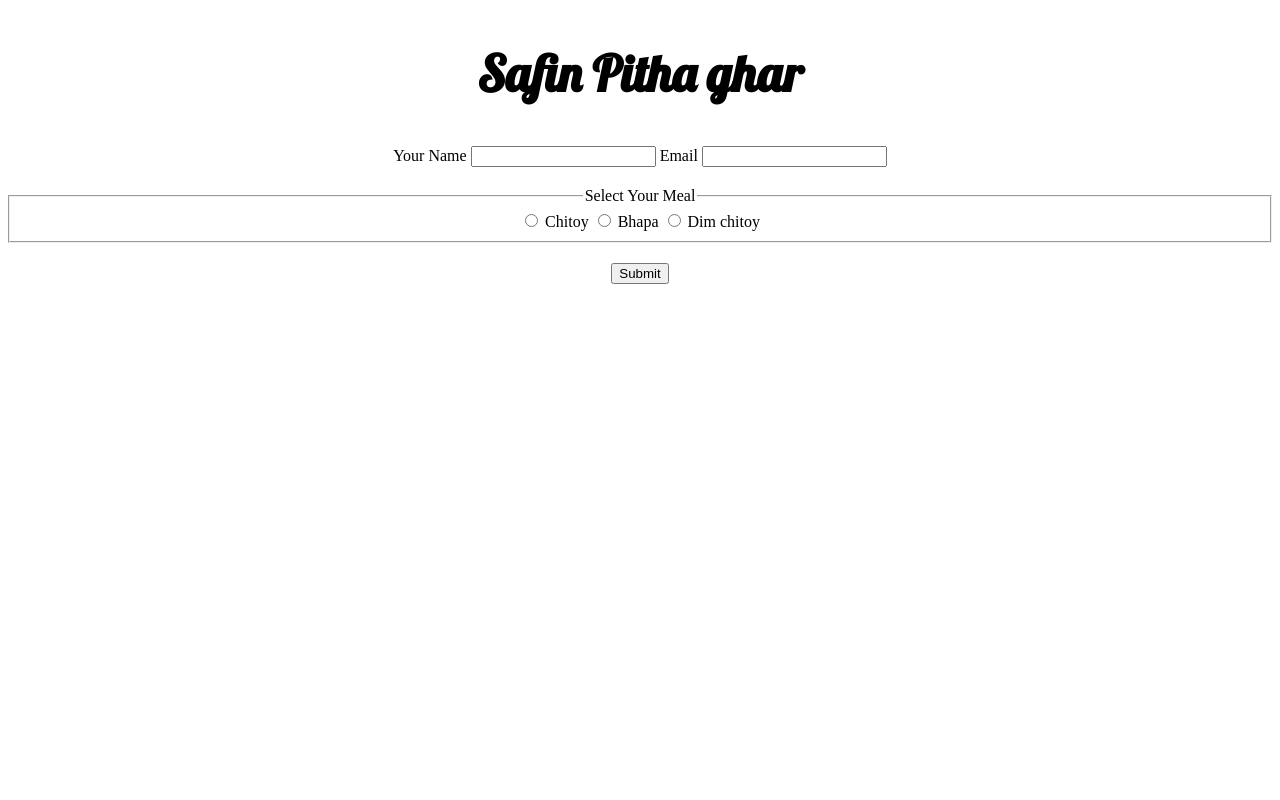
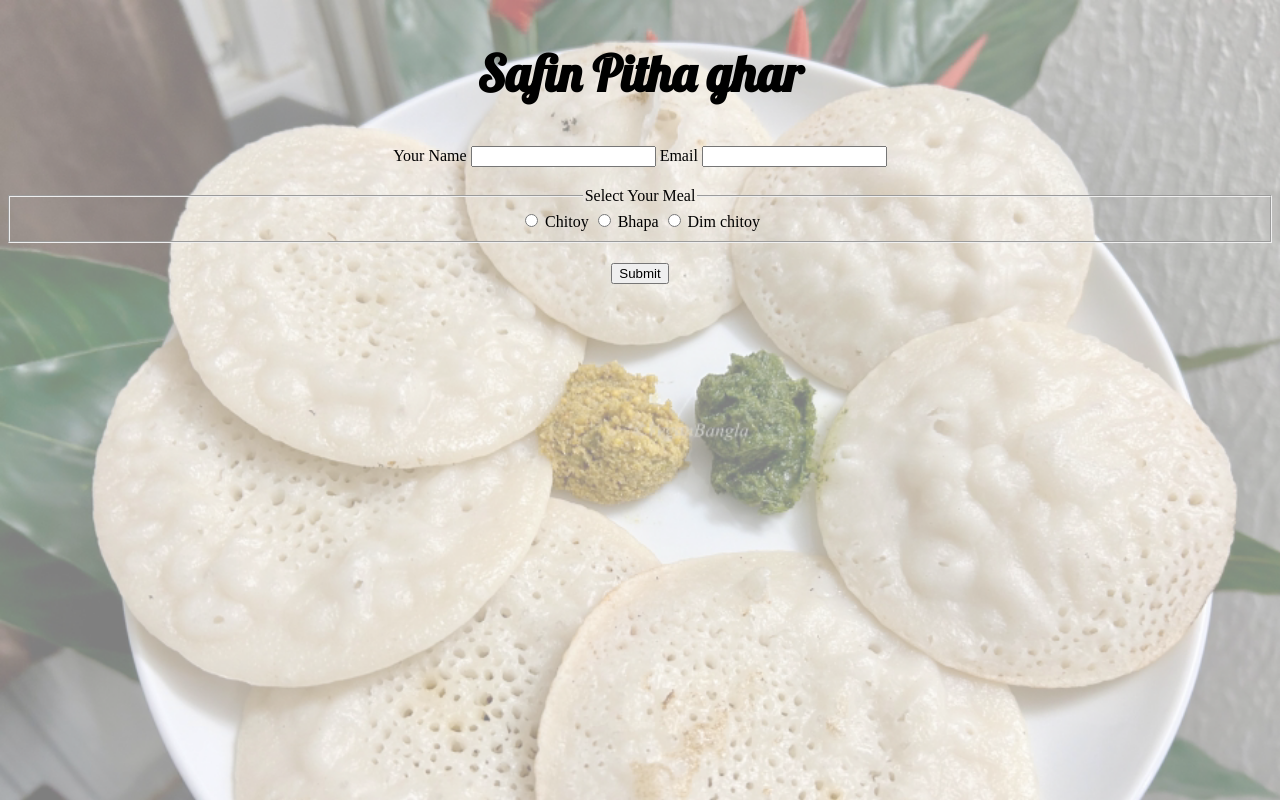
Before and after one commit to safinj34/Safin_pithaghar, a plain HTML site: page index.html in a window 1280 px wide. Drawn offline with Linux system fonts and the light colour scheme; the site is published under a folder, as on GitHub Pages, so addresses that start at the root find nothing.

Commit message:
bg fixed

```diff
--- a/style.css
+++ b/style.css
@@ -9,4 +9,4 @@
 h2{font-size: 50px;}
 section {text-align: center;}
 fieldset{margin: 20px 0px;}
-body{background-image: url(/bg.png);background-size: cover;}
+body{background-image: url(./bg.png);background-size: cover;}
```
